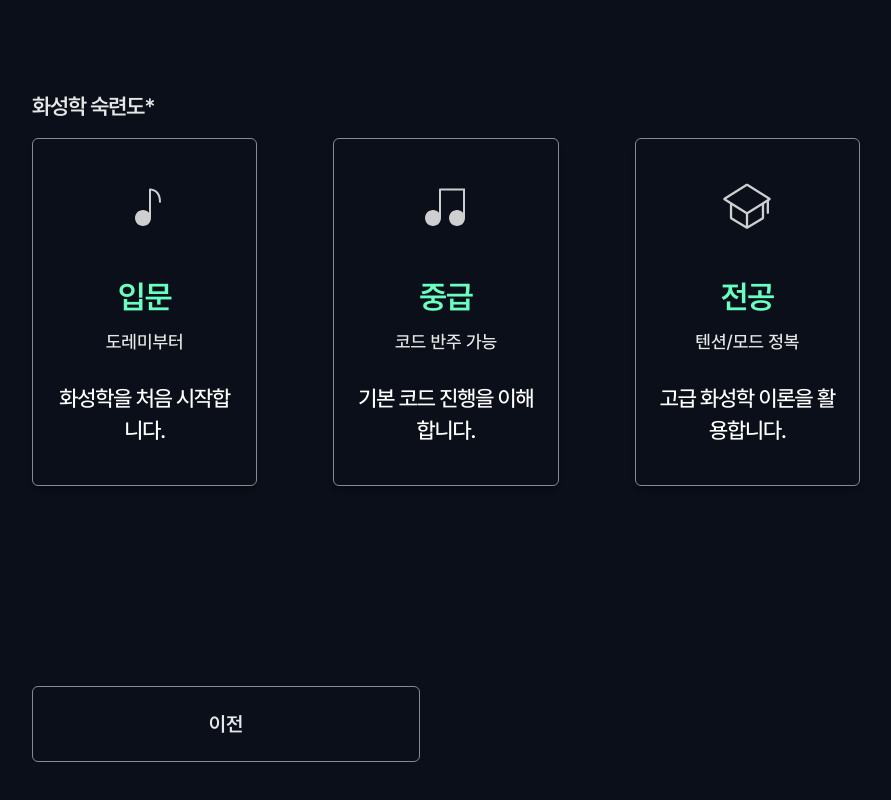
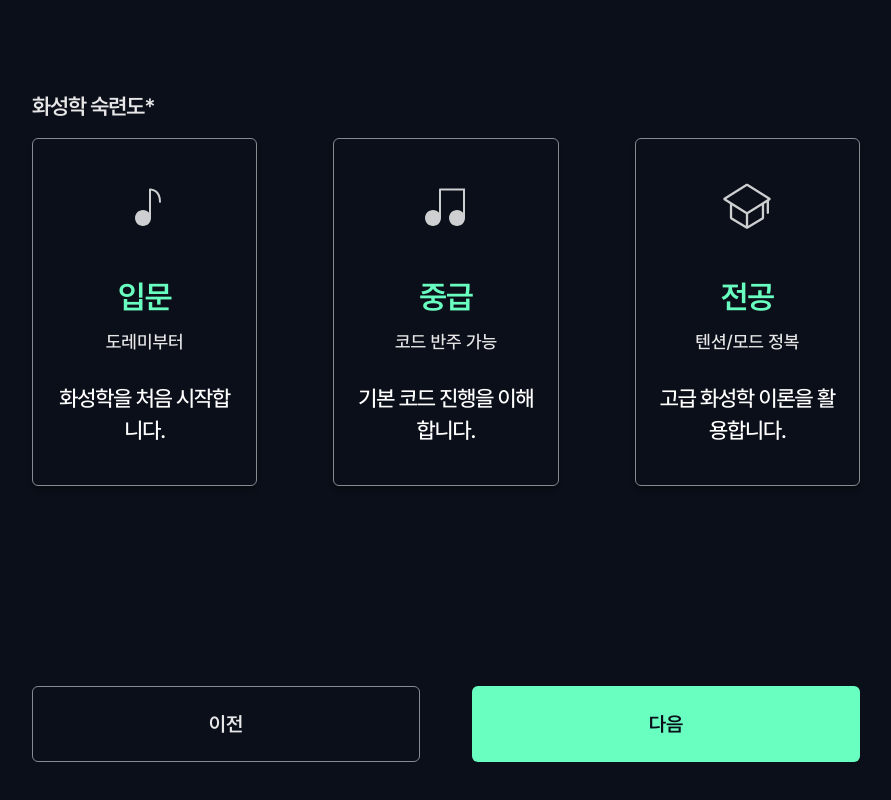
Before and after one commit to Musereview/FE, a React (Vite) app: page /onboarding/student/profile in a window 1280 px wide. Shown: the part 746-1546 px from the top of the page, without its empty margins (194-1085 px from the left). Built offline with nearby package versions, Linux system fonts and the light colour scheme.

Commit message:
style: 프로필 설정 다음 버튼 UI 구현 (#6)

```diff
--- a/src/pages/onboarding/student/StudentProfileSetupPage.tsx
+++ b/src/pages/onboarding/student/StudentProfileSetupPage.tsx
@@ -101,13 +101,19 @@ function StudentProfileSetupPage() {
           </div>
         </div>
 
-        {/* 이전 버튼 */}
-        <div className="mt-[200px] flex">
+        {/* 이전 / 다음 버튼 */}
+        <div className="mt-[200px] flex justify-between">
           <button
             type="button"
             onClick={() => navigate(-1)}
             className="button-large1 flex h-[76px] w-[388px] items-center justify-center rounded-md border-[0.5px] border-gray-600 text-gray-300">
             이전
+          </button>
+          <button
+            type="button"
+            onClick={() => navigate('/onboarding/student/plan')}
+            className="button-large1 bg-primary-400 flex h-[76px] w-[388px] items-center justify-center rounded-md text-gray-950">
+            다음
           </button>
         </div>
       </main>
```
